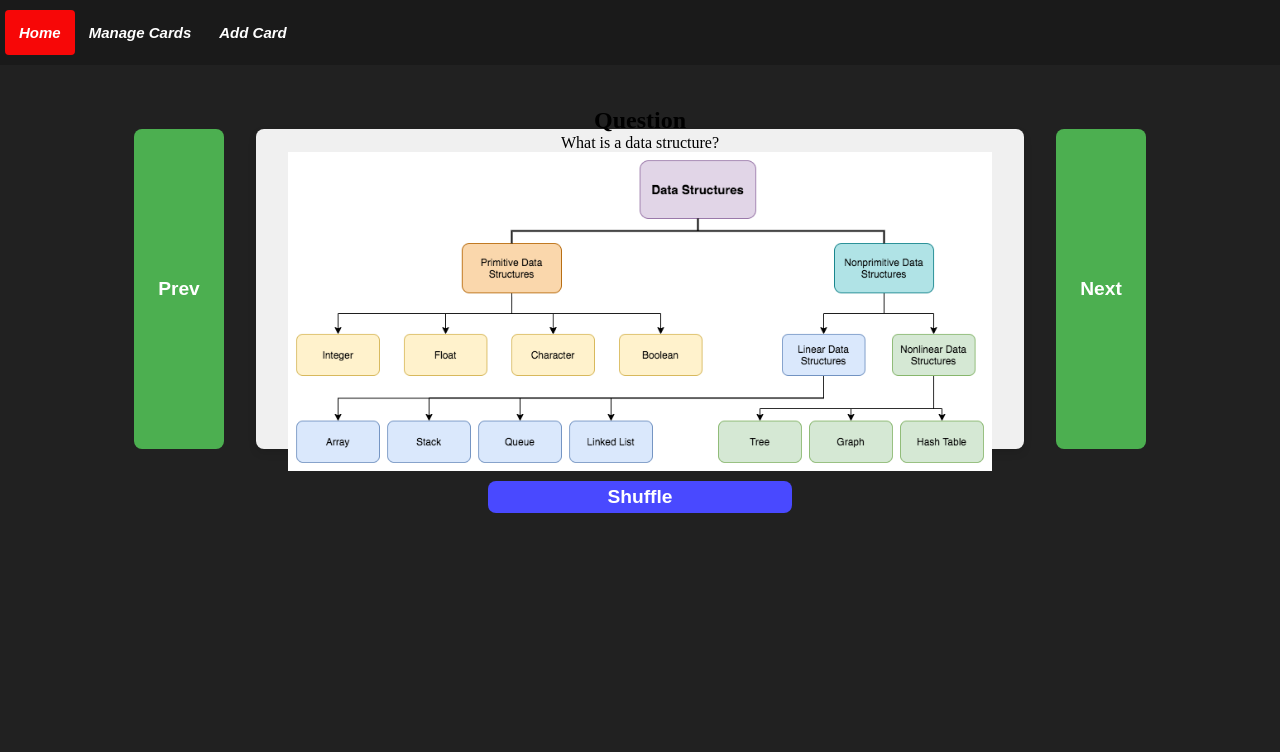
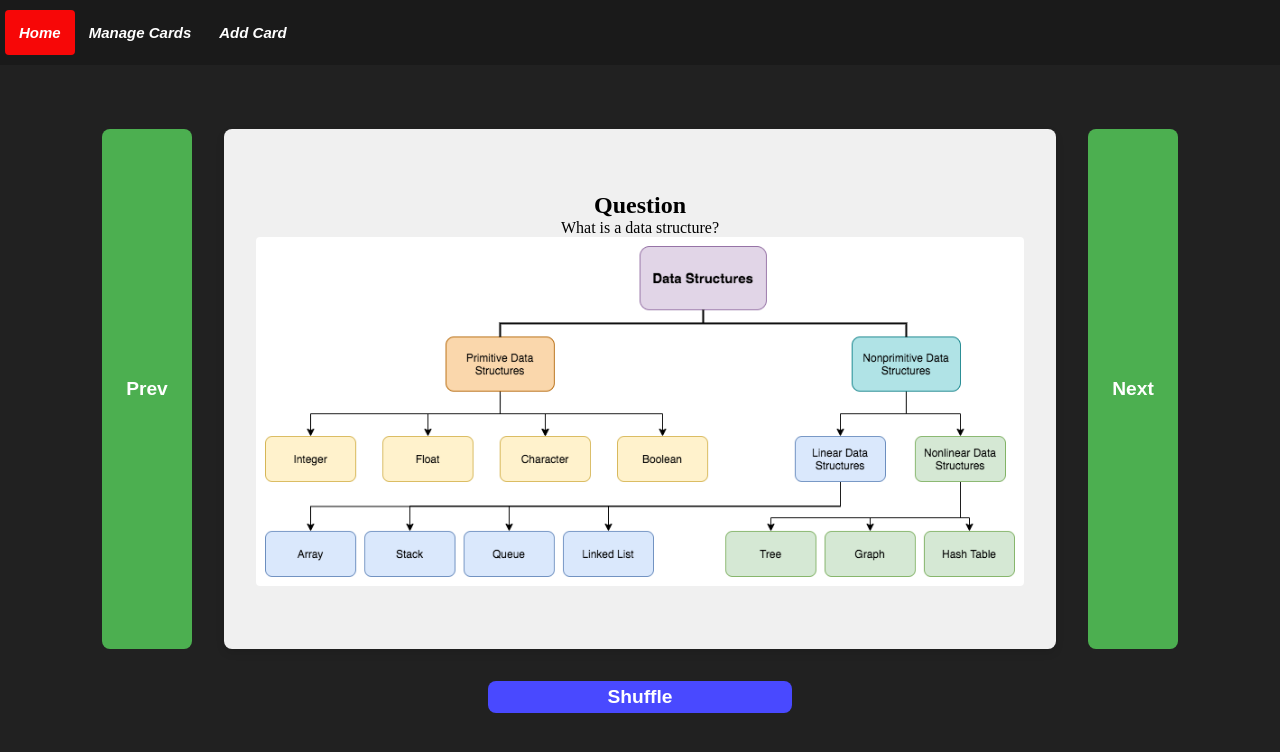
Before and after one commit to AuricFox/Flashcards, a Flask app: a page that uses templates/base.html in a window 1280 px wide. Shown: the top 752 px of the page. Run offline with Flask 3, Linux system fonts and the light colour scheme; data comes from the database, SQL or seed files in the repository; parts of the project's set-up code (start-up, migrations or seed data) failed here and were passed over.

Commit message:
Fixing image display so it does not exceed flashcard borders

```diff
--- a/static/css/base.css
+++ b/static/css/base.css
@@ -137,8 +137,8 @@ body {
 
 .flashcard {
     background-color: transparent;
-    width: 60%;
-    height: 20rem;
+    width: 65vw;
+    height: 65vh;
     perspective: 1000px;
 }
 
@@ -207,6 +207,14 @@ button {
 #shuffle-button:hover {
     cursor: pointer;
     background-color: rgb(123, 123, 253);
+}
+
+.card-image {
+    border-radius: 4px;
+    height: fit-content;
+    width: auto;
+    max-height: 100%;
+    max-width: 100%;
 }
 
 /* ========== Flashcard Table [Manage Flashcard Page] ========== */
@@ -288,10 +296,6 @@ tr:last-child td {
     border-top: none;
 }
 
-img {
-    width: 100%;
-}
-
 /* ========== Flashcard Content [Edit Flashcard Page] ========== */
 
 .flashcard-content-inner textarea,
```
Also changed, not shown: 1 other file.
